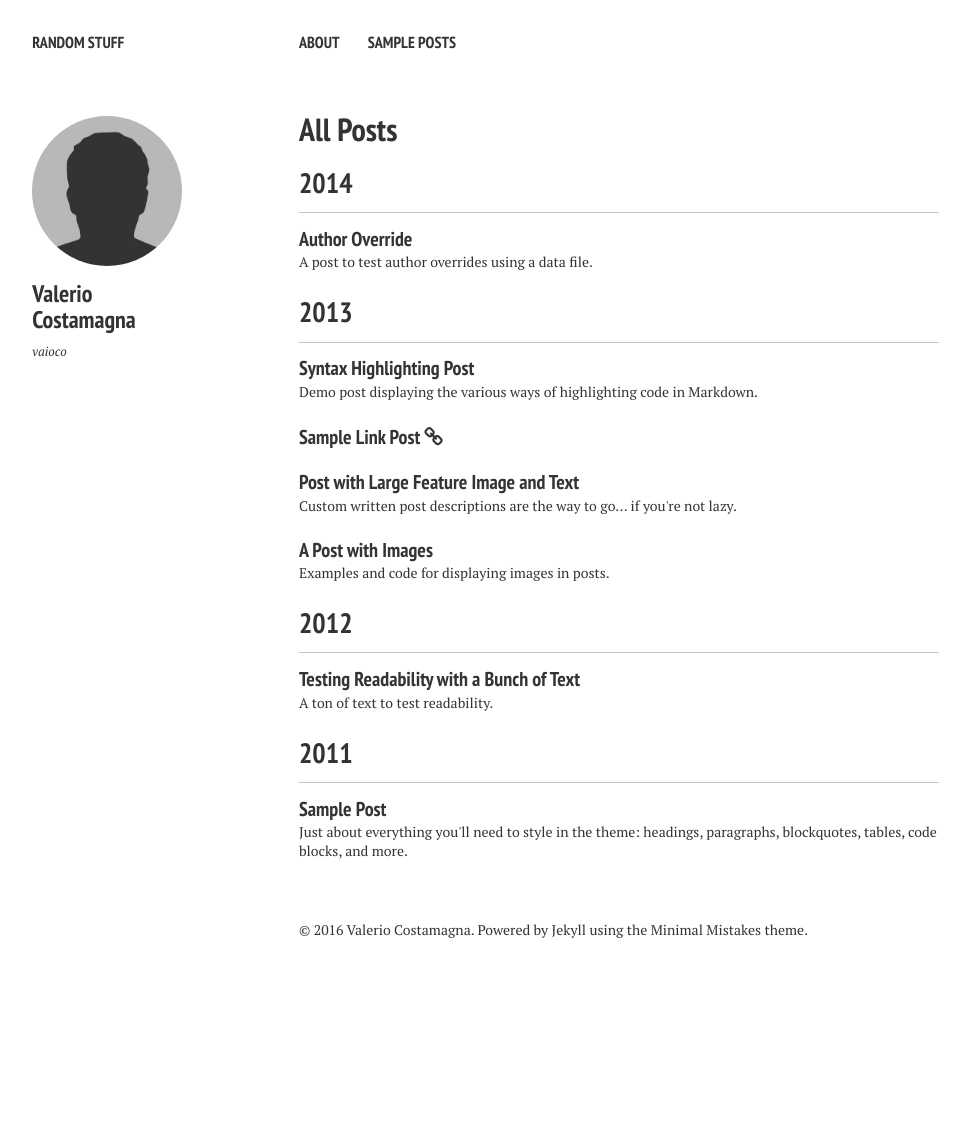
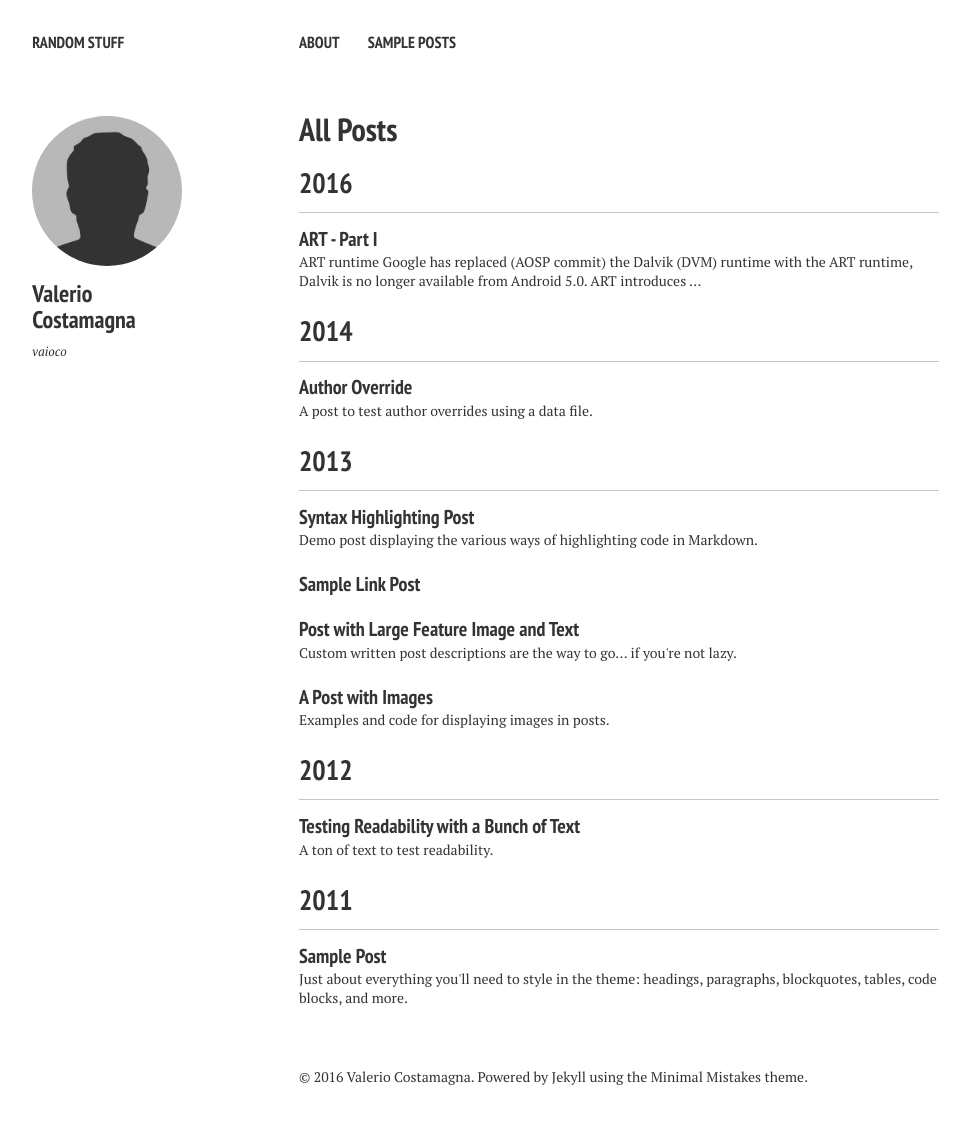
Before and after one commit to vaioco/vaioco.github.io, a Jekyll site: the page built from posts/index.md, in a window 1280 px wide. Shown: the whole page, without its empty margins (21-991 px from the left). Built offline with Jekyll 4.4.1, drawn with Linux system fonts in a browser that asks for light colours; nearby versions of some CDN libraries; some web fonts are replaced; before the commit the page ends 988 px from its top, so only the background shows below that; part of the change alters nothing that is shown.

Commit message:
first post in ART series

```diff
--- /dev/null
+++ b/_posts/ART/2016-01-24-art-part-i.markdown
@@ -0,0 +1,207 @@
+---
+layout: post
+title: ART - Part I
+modified:
+categories: ART
+excerpt:
+tags: []
+image:
+  feature:
+date: 2016-01-24T02:44:52+01:00
+---
+
+## ART runtime ##
+Google has replaced ([AOSP commit](https://android-review.googlesource.com/#/c/98553/)) the Dalvik (DVM) runtime  with the ART runtime, Dalvik is no longer available from Android 5.0.
+ART introduces Ahead-of-time (AOT) compilation, at installation time ART compiles applications using the on-device **dex2oat**.
+
+ART uses two new files formats:
+
++ .ART: only one file, **boot.art** in "/system/framework/\<arch>". Image file with a heap of preinitialized classes and objects
++ .OAT: Master file **boot.oat** in "/system/framework/\<arch>". Compiled application will be saved as OAT file.
+
+dex2oat utility takes a DEX file as input and produces an OAT file as output, the compiled application is device-dependent. The resulting OAT file will be generated inside the "/data/dalvik-cache/\<arch>" folder, where \<arch> is the target architecture of the compilation. (i.e. architecture of the device).
+
+OAT file format is developed by Google, it is embedded into an ELF file format. It contains DEX code, compiled native code and metadata. OAT files are loaded into application like a shared object.
+
+Android framework JARs are compiled at the first device boot, the resulting files are _boot.art_, the **image file**, and _boot.oat_. The image file is placed in memory right before the **boot.oat**, which links to it.
+
+![My helpful screenshot]({{ site.url }}/assets/imgs/file_formats.png)
+
+Runtime flow is pictured into the following image:
+
+![asd]({{ site.url }}/assets/imgs/runtime_flow.png)
+
+## ART Data Structures
+The ART Data Structures (ADS) useful for our interests are the following:
+
+1. Class ([androidxref](http://androidxref.com/6.0.1_r10/xref/art/runtime/mirror/class.h))
+2. ArtMethod ([androidxref](http://androidxref.com/6.0.1_r10/xref/art/runtime/art_method.h))
+
+The _Class_ data structure define the layout of a Java class, the following two members are used for looking up virtual methods:
+
+{% highlight C linenos %}
+1220  // Virtual method table (vtable), for use by "invoke-virtual".  The vtable from the superclass is
+1221  // copied in, and virtual methods from our class either replace those from the super or are
+1222  // appended. For abstract classes, methods may be created in the vtable that aren't in
+1223  // virtual_ methods_ for miranda methods.
+1224  HeapReference<PointerArray> vtable_;
+
+1246  // Virtual methods defined in this class; invoked through vtable. Pointer to an ArtMethod array.
+1247  uint64_t virtual_methods_;
+{% endhighlight %}
+
+The _vtable\__ is a reference to an array of pointers. Each element is a pointer to methods defined inside that class and methods from the superclass. Instead, virtual_methods\__ is a reference to an array of pointers to methods defined only inside that class, each element is an _ArtMethod_ type.
+
+The type used to represent a Java method is called _ArtMethod_, its iteresting elements are the following:
+
+
+{% highlight C linenos %}
+544  GcRoot<mirror::Class> declaring_class_;
+552  // Access flags; low 16 bits are defined by spec.
+553  uint32_t access_flags_;
+565  // Entry within a dispatch table for this method. For static/direct methods the index is into
+566  // the declaringClass.directMethods, for virtual methods the vtable and for interface methods the
+567  // ifTable.
+568  uint32_t method_index_;
+{% endhighlight %}
+
+_declaring\_class\__,line 544, is a reference to the class which define the method. The _access\_flags\__ is used for set the class visibility (public, static, native, interface, etc..) and _method\_index\_ value contains the method's index value inside the vtable.
+
+Before starting the real fun, let me introduce my envinronment.
+
+### Be comfortable with the environment ###
+
+I suggest to you to use Ubuntu for building from AOSP ( or debian is likely as well). I used a Nexus6 with AOSP, y running version at the writing time is XXX
+
+The requirements are the following:
+
+* Android SDK
+* Android NDK
+* device/emulator with AOSP build (refer to [building AOSP](https://source.android.com/source/initializing.html))
+
+I will use GDB as debugger, radare is a very good alternative, and the symbols taken from the AOSP build.
+Be comfortable means uses scripts for simplify your exploration, first create a directory with links to the symbols you need. For our purposes we need the following symbols:
+
+{% highlight bash linenos %}
+lrwxrwxrwx 1 root root   72 gen 23 15:46 app_process32 -> symbols/system/bin/app_process32
+lrwxrwxrwx 1 root root   76 gen 23 15:45 libandroidfw.so -> symbols/system/lib/libandroidfw.so
+lrwxrwxrwx 1 root root   88 gen 23 15:45 libandroid_runtime.so -> symbols/system/lib/libandroid_runtime.so
+lrwxrwxrwx 1 root root   64 gen 23 15:45 libart.so -> symbols/system/lib/libart.so
+lrwxrwxrwx 1 root root   60 gen 23 15:44 libc.so -> symbols/system/lib/libc.so
+lrwxrwxrwx 1 root root   70 gen 23 15:45 libcutils.so -> symbols/system/lib/libcutils.so
+lrwxrwxrwx 1 root root   64 gen 23 15:45 liblog.so -> symbols/system/lib/liblog.so
+lrwxrwxrwx 1 root root   70 gen 23 15:44 libstdc++.so -> symbols/system/lib/libstdc++.so
+lrwxrwxrwx 1 root root   68 gen 23 15:45 libutils.so -> symbols/system/lib/libutils.so
+lrwxrwxrwx 1 root root   58 gen 23 15:45 linker -> symbols/system/bin/linker
+{% endhighlight %}
+
+The following GDB script will set the debugging session options
+
+{% highlight bash linenos %}
+target remote :1337
+set solib-search-path .
+{% endhighlight %}
+
+The port 1337 will be used for connecting to the debugger instance running on the device, we have to forward the port with the adb utility running the following command:
+
+{% highlight bash linenos %}
+adb forward tcp:1337 tcp:1337
+{% endhighlight %}
+
+
+
+### Debugging for fun and profit ###
+
+A Java class loaded in memory has a structure looks like the following one:
+
+{% highlight C linenos %}
+(gdb) p/x *(art::mirror::Class*) 0x70377fc0
+$48 = {
+	[...]
+  members of art::mirror::Class:
+  static kImtSize = 0x40,
+  class_loader_ = {
+    <art::mirror::ObjectReference<false, art::mirror::ClassLoader>> = {
+      reference_ = 0x0
+    }, <No data fields>},
+  [...]
+  direct_methods_ = {
+    <art::mirror::ObjectReference<false, art::mirror::ObjectArray<art::mirror::ArtMethod> >> = {
+      reference_ = 0x700ec788
+    }, <No data fields>},
+  [...]
+  name_ = {
+    <art::mirror::ObjectReference<false, art::mirror::String>> = {
+      reference_ = 0x6faf33c8
+    }, <No data fields>},
+ 	[...]
+  virtual_methods_ = {
+    <art::mirror::ObjectReference<false, art::mirror::ObjectArray<art::mirror::ArtMethod> >> = {
+      reference_ = 0x700ed158
+    }, <No data fields>},
+  vtable_ = {
+    <art::mirror::ObjectReference<false, art::mirror::ObjectArray<art::mirror::ArtMethod> >> = {
+      reference_ = 0x0
+    }, <No data fields>},
+  access_flags_ = 0x80001,
+  class_size_ = 0x604,
+  num_reference_instance_fields_ = 0x2,
+  num_reference_static_fields_ = 0x1d,
+  object_size_ = 0x10,
+  status_ = 0xa,
+  [...]
+}
+{% endhighlight %}
+
+_virtual\_methods\__ is a reference to an "art::mirror::ObjectArray<art::mirror::ArtMethod> >>", an array of ArtMethods objects.
+
+{% highlight bash linenos %}
+(gdb) p/x ((art::mirror::Class *)0x7110bf10)->virtual_methods_
+$20 = {
+  <art::mirror::ObjectReference<false, art::mirror::ObjectArray<art::mirror::ArtMethod> >> = {
+    reference_ = 0x70e7b3c8
+  }, <No data fields>}
+{% endhighlight %}
+The following code show its structure from memory:
+
+{% highlight bash linenos %}
+(gdb) p/x *(art::mirror::ObjectArray<art::mirror::ArtMethod>*) 0x70e7b3c8
+$23 = {
+  <art::mirror::Array> = {
+	[...]
+    members of art::mirror::Array:
+    length_ = 0x280,
+    first_element_ = 0x70e7b3d4
+  }, <No data fields>}
+{% endhighlight %}
+
+
+### Hooking virtual methods for profit ###
+
+What do you need for hooking Java virtual methods?
+
+1. new Java method memory address
+2. original method's (target) reference and his position inside the virtual-table array
+
+We can leaverage the JNI mechanism to get the target method address
+
+{% highlight C linenos %}
+754  bool ShouldHaveEmbeddedImtAndVTable() SHARED_LOCKS_REQUIRED(Locks::mutator_lock_) {
+755    return IsInstantiable();
+756  }
+
+454  bool IsInstantiable() SHARED_LOCKS_REQUIRED(Locks::mutator_lock_) {
+455    return (!IsPrimitive() && !IsInterface() && !IsAbstract()) ||
+456        (IsAbstract() && IsArrayClass());
+457  }
+458
+{% endhighlight %}
+
+### References ###
+[asd](http://census-labs.com/media/Fuzzing_Objects_d_ART_hitbsecconf2015ams_WP.pdf)
+https://www.blackhat.com/docs/asia-15/materials/asia-15-Sabanal-Hiding-Behind-ART-wp.pdf
+http://newandroidbook.com/files/Andevcon-ART.pdf
+https://conference.hitb.org/hitbsecconf2014ams/materials/D1T2-State-of-the-Art-Exploring-the-New-Android-KitKat-Runtime.pdf
+https://www.quora.com/What-are-the-technical-details-of-the-Android-ART-runtime-introduced-in-Android-4-4
+Android Internals: A Confectioner's Cookbook (Jonathan Levin)
+http://www.kandroid.org/board/data/board/conference/file_in_body/1/14th_kandroid_minmax_v11.pdf
--- a/assets/css/main.scss
+++ b/assets/css/main.scss
@@ -23,7 +23,7 @@ sitemap: false
 @import "elements";
 @import "forms";
 @import "page";
-@import "vendor/font-awesome/font-awesome";
+//@import "vendor/font-awesome/font-awesome";
 @import "vendor/magnific-popup/magnific-popup";
-//@import "vendor/google/fonts";
+@import "vendor/google/fonts";
 @import "print";
```
Also changed, not shown: assets/imgs/boot.art.png (added), assets/imgs/boot.oat..png (added), assets/imgs/file_formats.png (added), assets/imgs/runtime_flow.png (added).
